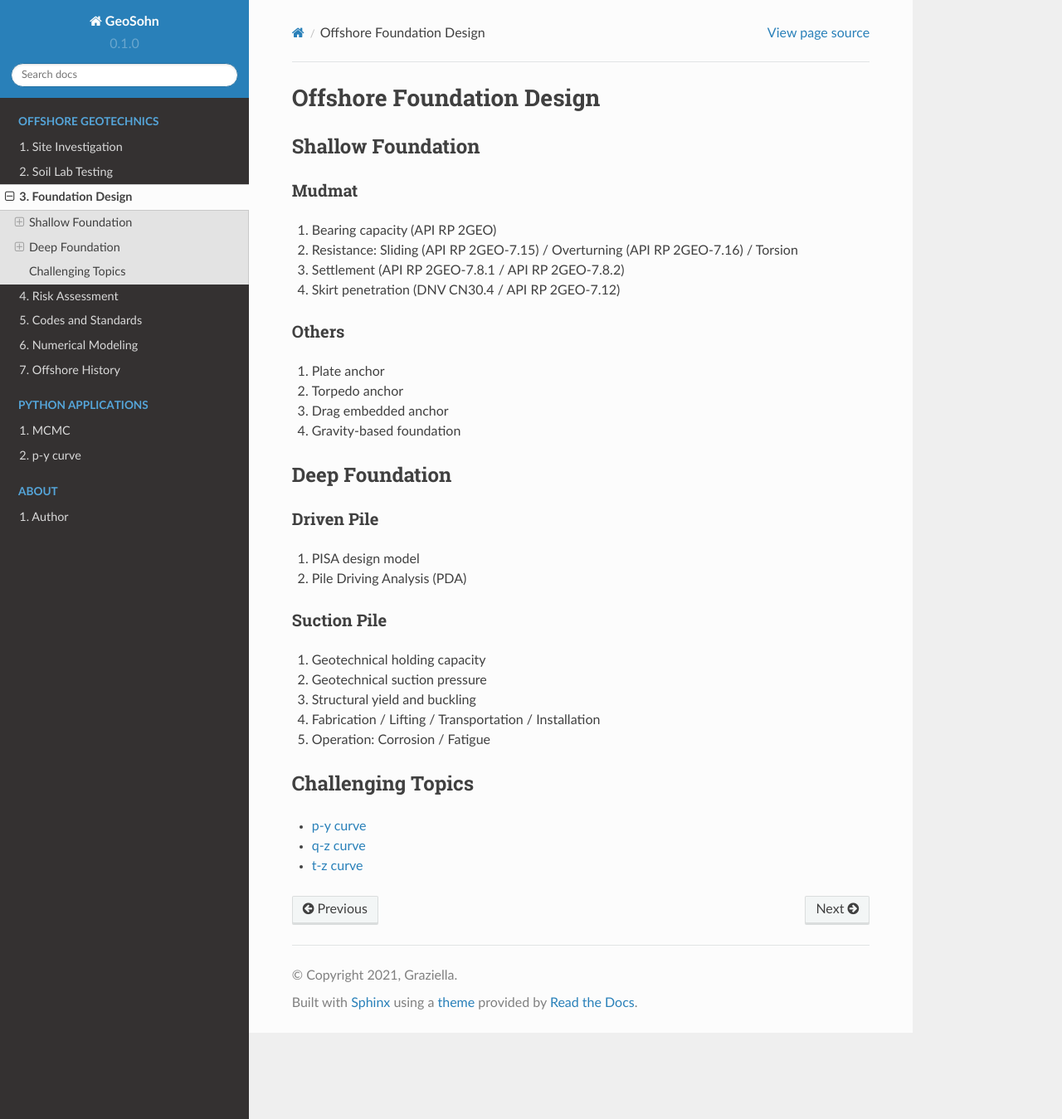
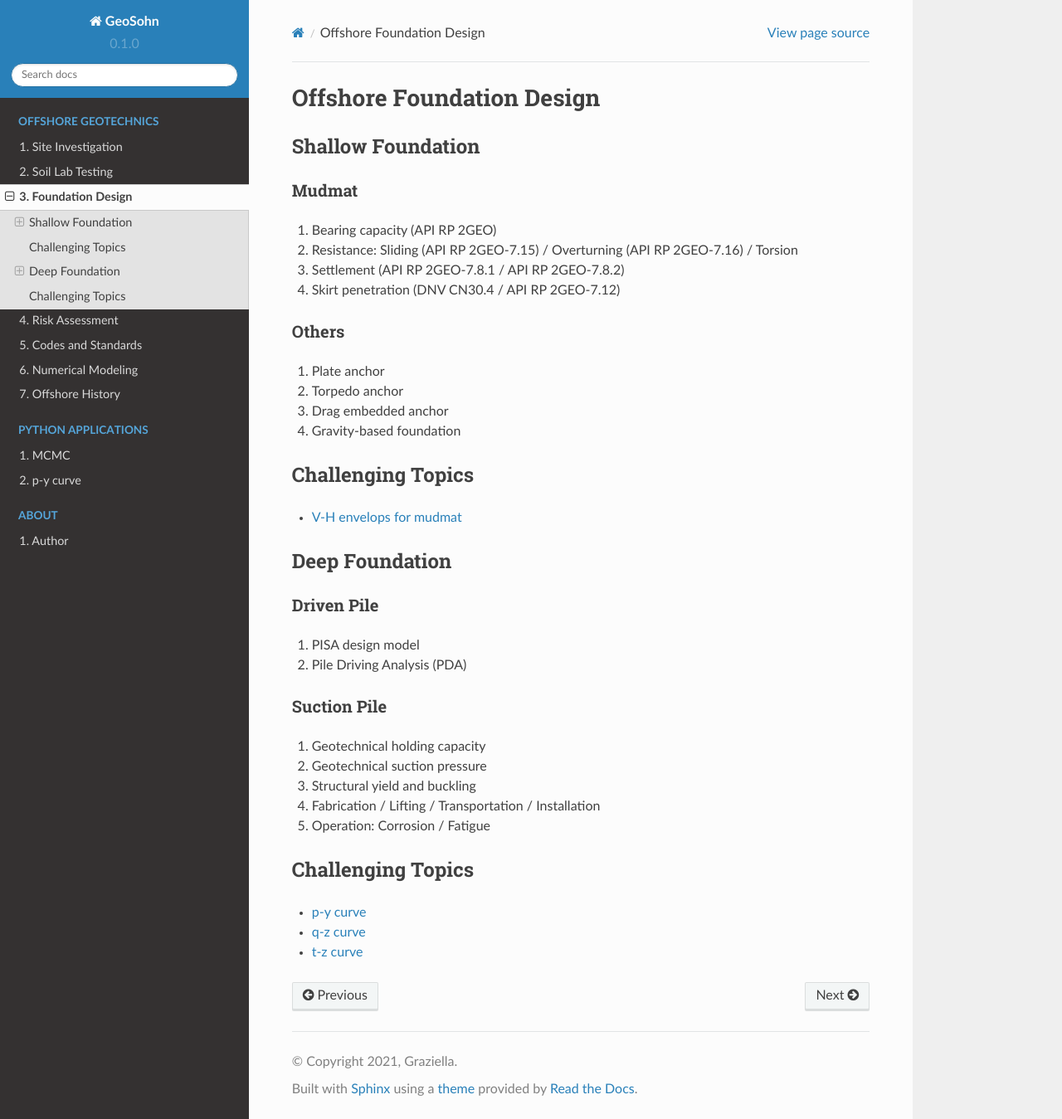
Before and after one commit to jrson11/GeoSohn, a Sphinx documentation site: the page built from docs/source/3-Foundation_Design.rst, in a window 1280 px wide and 1349 px high. Shown: the whole window at 83% size. Built offline with Sphinx 7.4.7 and the Read the Docs theme 2.0.0, drawn with Linux system fonts in a browser that asks for light colours; pages that are not in the unit, such as notebooks, are missing from menus.

Commit message:
Update 3-Foundation_Design.rst

```diff
--- a/docs/source/3-Foundation_Design.rst
+++ b/docs/source/3-Foundation_Design.rst
@@ -19,6 +19,11 @@ Others
 2. Torpedo anchor
 3. Drag embedded anchor
 4. Gravity-based foundation
+
+Challenging Topics
+-------------------
+
+- `V-H envelops for mudmat <https://github.com/jrson11/GeoSohn/blob/main/docs/source/zzz.md>`_
 
 Deep Foundation
 ----------------
```
